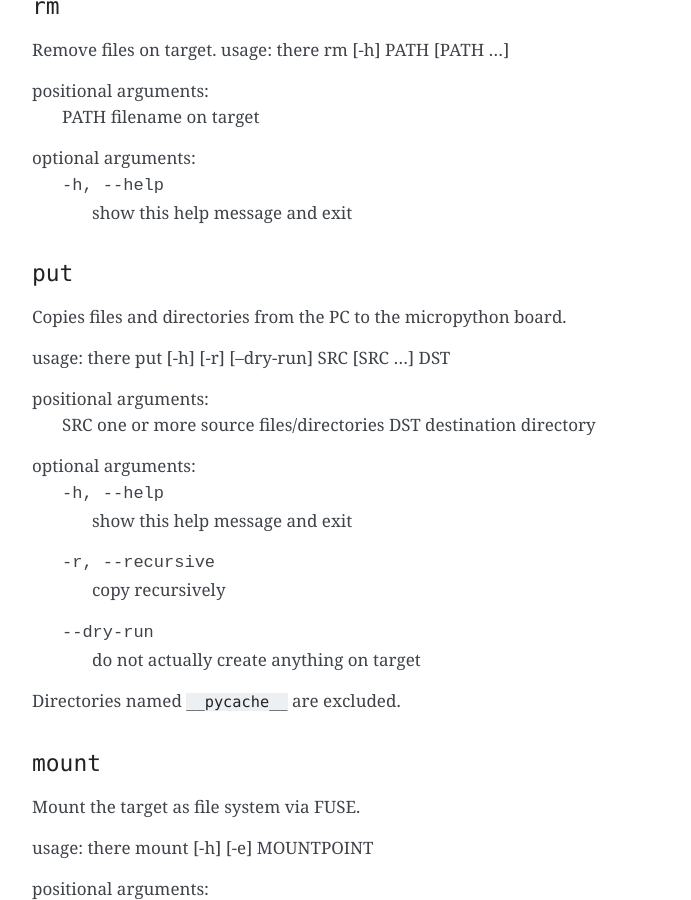
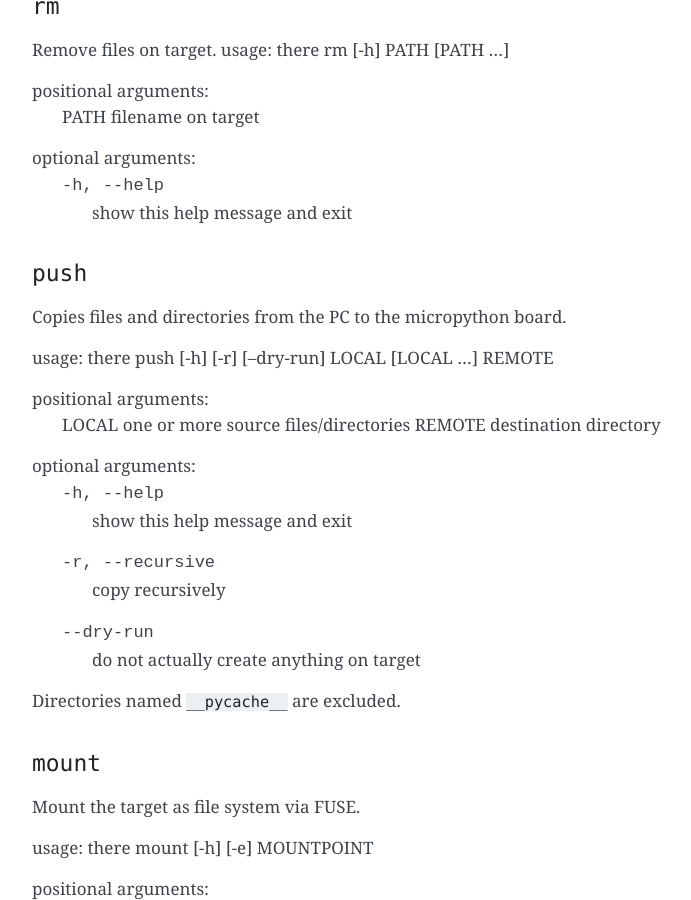
Before and after one commit to zsquareplusc/mpy-repl-tool, a Sphinx documentation site: the page built from documentation/commandline.rst, in a window 1280 px wide and 900 px high, scrolled down 3296 px. Shown: the whole window, without its empty margins (388-1079 px from the left). Built offline with Sphinx 7.4.7, drawn with Linux system fonts in a browser that asks for light colours.

Commit message:
feat(push): rename put -> push

```diff
--- a/documentation/commandline.rst
+++ b/documentation/commandline.rst
@@ -138,15 +138,15 @@ optional arguments:
   -h, --help  show this help message and exit
 
 
-``put``
+``push``
 -------
 Copies files and directories from the PC to the micropython board.
 
-usage: there put [-h] [-r] [--dry-run] SRC [SRC ...] DST
+usage: there push [-h] [-r] [--dry-run] LOCAL [LOCAL ...] REMOTE
 
 positional arguments:
-  SRC              one or more source files/directories
-  DST              destination directory
+  LOCAL            one or more source files/directories
+  REMOTE           destination directory
 
 optional arguments:
   -h, --help       show this help message and exit
--- a/documentation/getting_started.rst
+++ b/documentation/getting_started.rst
@@ -49,7 +49,7 @@ Usage examples
     python3 -m there cat /somepath/somefile
 
     # copy multiple files from computer to target
-    python3 -m there put *.py /flash
+    python3 -m there push *.py /flash
 
 Adding a ``-i`` starts a serial terminal::
 
@@ -60,7 +60,7 @@ Adding a ``-i`` starts a serial terminal::
 
 An few statements can be executed using ``-c`` and it can be combined with other options::
 
-    python3 -m there -i -c "main()" put main.py /
+    python3 -m there -i -c "main()" push main.py /
 
 When FUSE is available on the system and ``fusepy`` was installed, it is also
 possible to browse the files in a file navigator/explorer::
```
Also changed, not shown: 1 other file.
